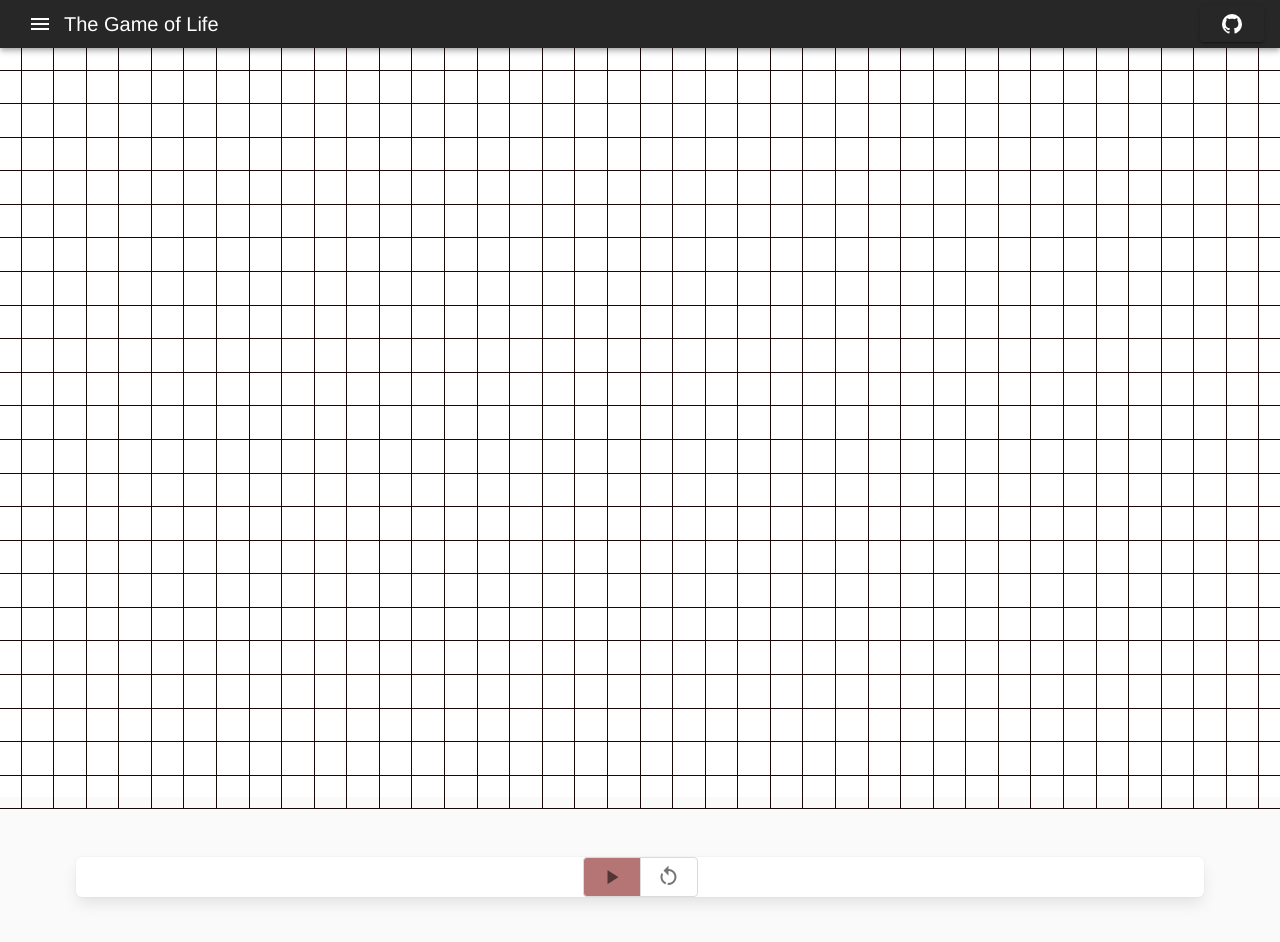
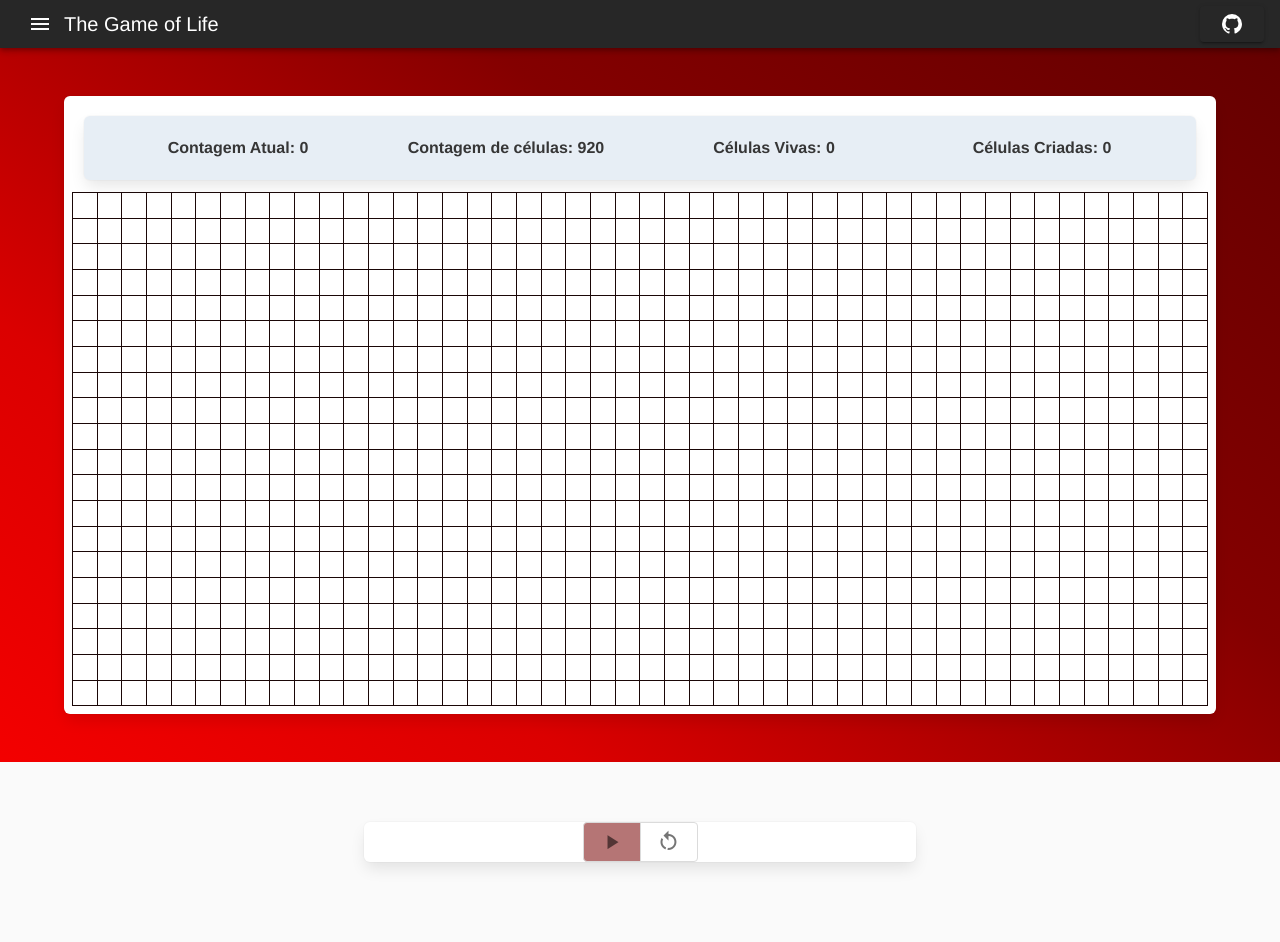
Before and after one commit to lukemariano/coding-game-of-life, a Vue app in the folder vuejs-game-version/: page / in a window 1280 px wide. Shown: the top 942 px of the page. Built offline with nearby package versions, Linux system fonts and the light colour scheme.

Commit message:
game code finish

```diff
--- a/vuejs-game-version/src/components/CellGrid.vue
+++ b/vuejs-game-version/src/components/CellGrid.vue
@@ -65,9 +65,9 @@ export default {
   padding-bottom: 100%;
 }
 .cell:hover {
-  background-color: rgba(132, 26, 26, 0.6);
+  background-color: rgba(6, 60, 255, 0.6);
 }
 .alive {
-  background-color: #bb4747 !important;
+  background-color: #0256ff !important;
 }
 </style>
--- a/vuejs-game-version/src/components/ControllerGame.vue
+++ b/vuejs-game-version/src/components/ControllerGame.vue
@@ -9,8 +9,8 @@
           title="play"
           @click="send('play')"
         >
-          <v-icon v-show="isRunning">-mdi-stop</v-icon>
-          <v-icon v-show="!isRunning">mdi-play</v-icon>
+          <v-icon v-show="!isRunning.default">mdi-play</v-icon>
+          <v-icon v-show="isRunning.default">-mdi-pause</v-icon>
         </button>
       </p>
       <p class="control">
@@ -39,9 +39,6 @@ export default {
       type: String,
     },
   },
-  data() {
-    return {};
-  },
   methods: {
     /**
      * emits the action that is requested
--- a/vuejs-game-version/src/components/GridBoard.vue
+++ b/vuejs-game-version/src/components/GridBoard.vue
@@ -1,5 +1,12 @@
 <template>
   <div>
+    <app-stats
+      :current-tick="currentTick"
+      :cell-count="cellCount"
+      :cells-alive="cellsAlive"
+      :cells-created="cellsCreated"
+      :current-speed="currentSpeed"
+    />
     <div
       class="game-grid columns"
       @mousedown="isMouseDown = true"
@@ -14,6 +21,7 @@
           :x-pos="indexX"
           :y-pos="indexY"
           :is-mouse-down="isMouseDown"
+          @wasUpdated="updateCellCount"
         />
       </div>
     </div>
@@ -22,9 +30,11 @@
 
 <script>
 import Cell from "@/components/CellGrid.vue";
+import Stats from "@/components/StatsApp.vue";
 export default {
   components: {
     "app-cell": Cell,
+    "app-stats": Stats,
   },
   props: {
     message: {
@@ -35,12 +45,21 @@ export default {
       default: "",
       type: String,
     },
+    currentSpeed: {
+      default: 0,
+      type: Number,
+    },
   },
   data() {
     return {
-      width: 40,
-      height: 23,
+      width: 46,
+      height: 20,
       gridList: [],
+      // Stats that get passed down to the app-stats component
+      currentTick: 0,
+      cellCount: 0,
+      cellsAlive: 0,
+      cellsCreated: 0,
       // A prop that gets used by the app-cell component (drag)
       isMouseDown: false,
     };
@@ -57,14 +76,11 @@ export default {
     message: function (val) {
       if (val === "nextStep") {
         this.update();
+        this.currentTick++;
       } else if (val === "redoSession") {
         this.reset();
       } else if (val === "randomSeed") {
         this.randomSeed();
-      } else if (val === "importSession") {
-        this.importSession();
-      } else if (val === "exportSession") {
-        this.exportSession();
       }
     },
   },
@@ -83,11 +99,14 @@ export default {
           this.gridList[i][j] = { isAlive: false };
         }
       }
+      this.cellCount = this.width * this.height;
     },
     /**
      * Changes the 'isAlive' object property
      * of a specific cell to the one requested
      * in the param.
+     *
+     * Usage to describe params
      *
      * @param {number} x - the x position
      * @param {number} y - the y position
@@ -96,6 +115,7 @@ export default {
     setCell: function (x, y, bool) {
       if (this.gridList[x][y].isAlive != bool) {
         this.gridList[x][y].isAlive = bool;
+        this.updateCellCount(bool);
       }
       // let row = this.gridList[x];
       // row.splice(y, 1, {isAlive: true});
@@ -185,6 +205,9 @@ export default {
      * start value.
      */
     reset: function () {
+      this.currentTick = 0;
+      this.cellsAlive = 0;
+      this.cellsCreated = 0;
       this.gridList.forEach((col) => {
         col.forEach((cell) => {
           cell.isAlive = false;
@@ -214,18 +237,6 @@ export default {
      * like this:
      * '[xPos,yPos],[xPos,yPos]...'.
      */
-    importSession: function () {
-      this.reset();
-      let regex = /\[\d+,\d+\]/gm;
-      let tempArr = this.importToken.match(regex);
-      if (tempArr) {
-        tempArr.forEach((element) => {
-          element = element.substring(1, element.length - 1);
-          let xy = element.split(",");
-          this.setCell(xy[0], xy[1], true);
-        });
-      }
-    },
     /**
      * Uses gridList to create an exportToken and
      * emits it up to App.vue for the user to copy.
@@ -241,6 +252,19 @@ export default {
         }
       }
       this.$emit("exportToken", exportToken);
+    },
+    /**
+     * Updates the current cellcount on each new tick.
+     *
+     * @param {boolean} bool - boolean based on cell isAlive status
+     */
+    updateCellCount: function (bool) {
+      if (bool) {
+        this.cellsAlive++;
+        this.cellsCreated++;
+      } else {
+        this.cellsAlive--;
+      }
     },
   },
 };
--- /dev/null
+++ b/vuejs-game-version/src/components/StatsApp.vue
@@ -0,0 +1,58 @@
+<template>
+  <div class="box">
+    <div class="columns is-fullwidth is-gapless">
+      <div class="column is-size-7-mobile is-half-mobile">
+        <strong>Contagem Atual: {{ currentTick }}</strong>
+      </div>
+      <div class="column is-size-7-mobile is-half-mobile">
+        <strong>Contagem de células: {{ cellCount }}</strong>
+      </div>
+      <div class="column is-size-7-mobile is-half-mobile">
+        <strong>Células Vivas: {{ cellsAlive }}</strong>
+      </div>
+      <div class="column is-size-7-mobile is-half-mobile">
+        <strong>Células Criadas: {{ cellsCreated }}</strong>
+      </div>
+    </div>
+  </div>
+</template>
+
+<script>
+export default {
+  props: {
+    currentTick: {
+      default: 0,
+      type: Number,
+    },
+    cellCount: {
+      default: 0,
+      type: Number,
+    },
+    cellsAlive: {
+      default: 0,
+      type: Number,
+    },
+    cellsCreated: {
+      default: 0,
+      type: Number,
+    },
+    currentSpeed: {
+      default: 0,
+      type: Number,
+    },
+  },
+};
+</script>
+
+<style scoped>
+.box {
+  background-color: #e7eef5;
+}
+.columns {
+  display: flex;
+  flex-wrap: wrap;
+}
+.column {
+  margin: 0;
+}
+</style>
--- a/vuejs-game-version/src/views/HomeView.vue
+++ b/vuejs-game-version/src/views/HomeView.vue
@@ -1,11 +1,31 @@
 <template>
-  <div>
-    <app-nav />
-    <app-grid />
+  <div class="GOL">
+    <navbar-app />
+    <section class="hero primary-background is-fullheight">
+      <!-- Main Content -->
+      <div class="hero-body">
+        <div class="container is-paddingless">
+          <div class="columns box is-fullwidth is-gapless">
+            <div class="column is-12">
+              <transition mode="out-in" name="fade">
+                <keep-alive>
+                  <app-grid
+                    v-if="mainComponent == 'gamePage'"
+                    :message="message"
+                    :current-speed="speed"
+                  />
+                  <app-info v-if="mainComponent == 'infoPage'" />
+                </keep-alive>
+              </transition>
+            </div>
+          </div>
+        </div>
+      </div>
+      <!-- Footer -->
       <footer class="footer">
         <div class="container">
           <div class="columns">
-          <div class="column is-fullwidth">
+            <div class="column is-half is-offset-one-quarter">
               <app-controller
                 :is-running="isRunning"
                 :main-component="mainComponent"
@@ -15,22 +35,157 @@
           </div>
         </div>
       </footer>
+    </section>
   </div>
 </template>
 
 <script>
-// import HelloWorld from "../components/HelloWorld";
-import NavBar from "../components/NavBar.vue";
-import GridBoard from "../components/GridBoard.vue";
-import ControllerGame from "@/components/ControllerGame.vue";
+// Imports
+import Vue from "vue";
+import Controller from "@/components/ControllerGame.vue";
+import Grid from "@/components/GridBoard.vue";
+import NavBar from "@/components/NavBar.vue";
 
 export default {
-  name: "HomeView",
+  name: "App",
+  components: {
+    "app-grid": Grid,
+    "app-controller": Controller,
+    "navbar-app": NavBar,
+  },
+  data() {
+    return {
+      // The message that gets send down to app-grid at a steady interval
+      message: "",
 
-  components: {
-    "app-nav": NavBar,
-    "app-grid": GridBoard,
-    "app-controller": ControllerGame,
+      // Booleans to determine what to show to the client
+      isRunning: false,
+
+      // Used to determine the speed the application runs at
+      speed: 100,
+      intervalID: 0,
+
+      // Variables to determine which page/scenario to show
+      mainComponent: "gamePage",
+      selectedScenario: "scenario",
+    };
+  },
+  created() {},
+  methods: {
+    /**
+     * Gets called whenever a button is pressed
+     * from the Controller component and delegates the
+     * appropriate action based on param.
+     *
+     * @param {string} event - the event
+     */
+    delegate: function (event) {
+      if (event === "play") {
+        this.isRunning = !this.isRunning;
+        this.restartInterval();
+      } else if (event === "importSession") {
+        this.isImport = true;
+      } else if (event === "exportSession") {
+        this.updateMessage("exportSession");
+      } else if (event === "slowDown") {
+        this.speed > 100 ? this.changeSpeed(-100) : this.changeSpeed(-20);
+        this.restartInterval();
+      } else if (event === "speedUp") {
+        this.speed < 100 ? this.changeSpeed(20) : this.changeSpeed(100);
+        this.restartInterval();
+      } else {
+        this.updateMessage(event);
+      }
+    },
+    /**
+     * Updates  message  that gets passed
+     * down to the grid component as a prop and
+     * then resets the message on the next tick.
+     *
+     * @param {string} newMessage - the new message to be set
+     */
+    updateMessage: function (newMessage) {
+      this.message = newMessage;
+      Vue.nextTick(this.resetMessage);
+    },
+    /**
+     * Resets the current message to an
+     * empty string.
+     */
+    resetMessage: function () {
+      this.message = "";
+    },
+    /**
+     * Restarts the current interval that
+     * is used to call the updateMessage method.
+     */
+    restartInterval: function () {
+      clearInterval(this.intervalID);
+      if (this.isRunning) {
+        this.intervalID = setInterval(
+          this.updateMessage,
+          50000 / this.speed,
+          "nextStep"
+        );
+      }
+    },
   },
 };
 </script>
+
+<style lang="scss">
+html,
+body {
+  background-image: linear-gradient(
+    to right top,
+    #ff0000,
+    #db0000,
+    #840000,
+    #620000
+  );
+  color: #000;
+  font-family: "Dosis", Helvetica, sans-serif;
+  -webkit-font-smoothing: antialiased;
+  -moz-osx-font-smoothing: grayscale;
+  margin: 0px;
+}
+#app {
+  font-family: "Avenir", Helvetica, Arial, sans-serif;
+  -webkit-font-smoothing: antialiased;
+  -moz-osx-font-smoothing: grayscale;
+  color: #fff;
+}
+
+.hero-body {
+  align-items: stretch !important;
+  padding-top: 18px;
+  padding-bottom: 12px;
+}
+
+.footer {
+  padding: 1rem;
+  background-color: transparent;
+}
+
+.navbar-item {
+  color: #ff9766;
+}
+
+.hr {
+  position: relative;
+  border-top: 2px solid #414b5c;
+  margin: 0px;
+  bottom: 0;
+}
+
+// The transitions used to switch out my page components as well as
+// the import/export modal
+.fade-enter-active,
+.fade-leave-active {
+  transition: opacity 0.35s linear;
+}
+.fade-enter,
+.fade-leave-active {
+  opacity: 0;
+}
+</style>
```
Also changed, not shown: vuejs-game-version/src/components/HelloWorld.vue (deleted, +0 -151 lines). Lines whose indentation alone changed are shown as unchanged.
